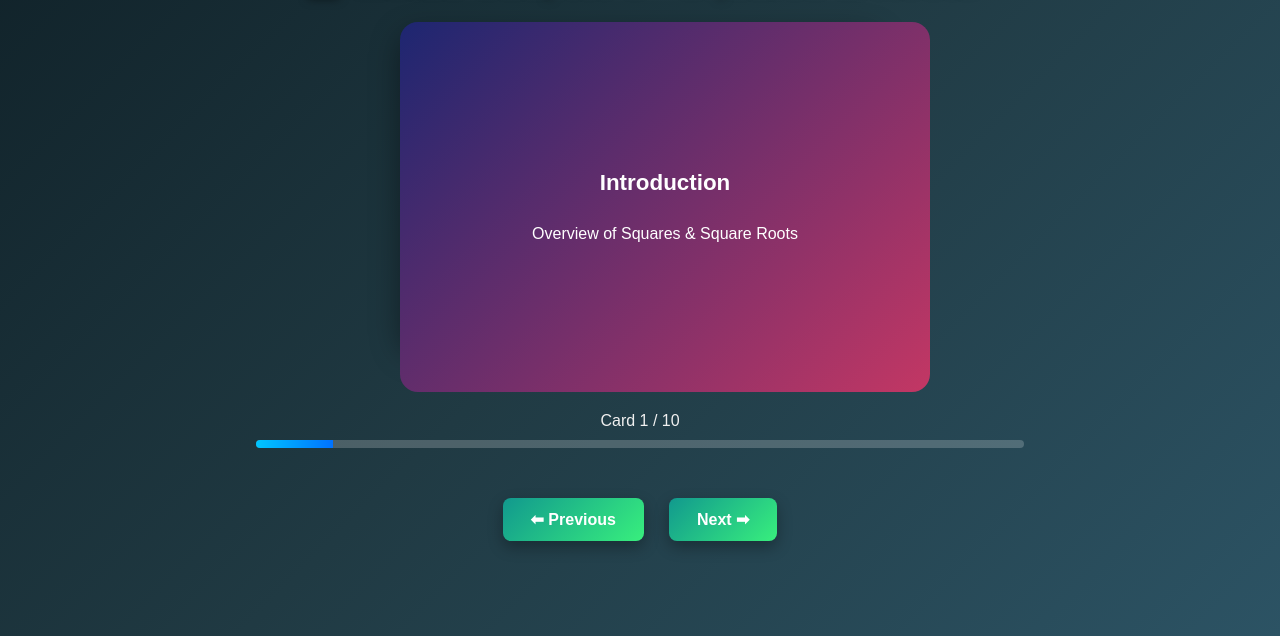
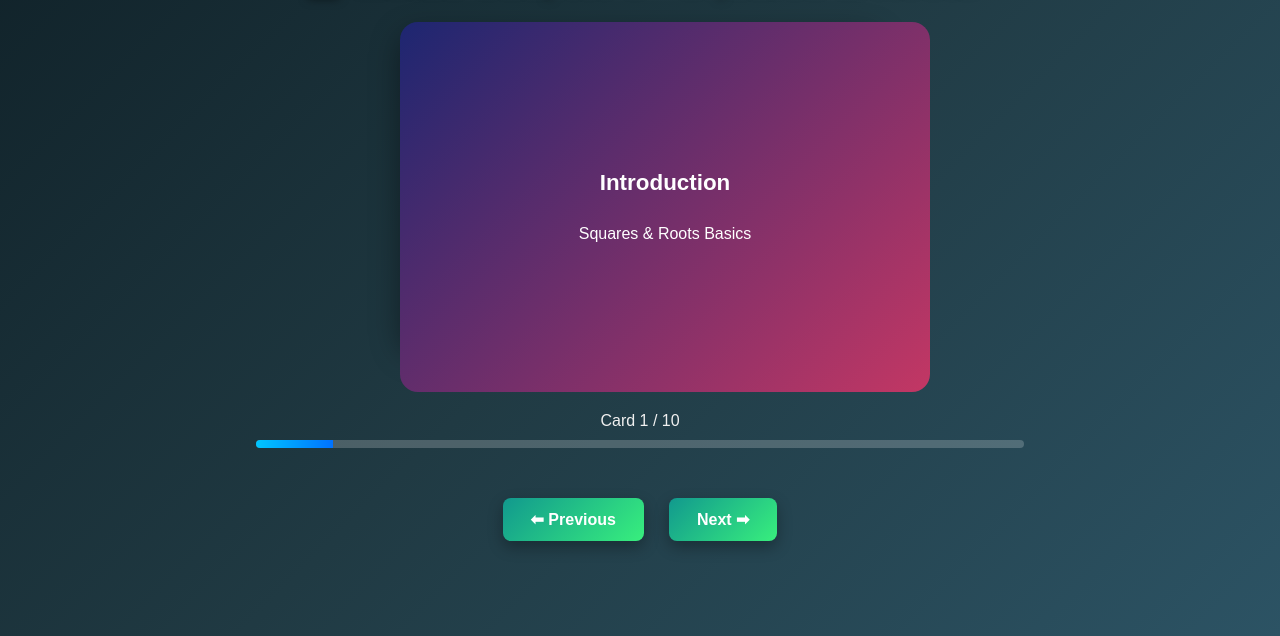
Before and after one commit to Dhruv2012447/Mathsquiz, a plain HTML site: page index.html in a window 1280 px wide. Shown: the part 164-800 px from the top of the page. Drawn offline with Linux system fonts and the light colour scheme.

Commit message:
Update index.html
99

```diff
--- a/index.html
+++ b/index.html
@@ -165,55 +165,55 @@ button:active {
   </div>
 
   <script>
-  const cards = [
+const cards = [
   {
-    front: "<h2>Introduction</h2><p>Overview of Squares & Square Roots</p>",
-    back: "<h2>Details</h2><p>A square of a number means multiplying it by itself. Example: 7² = 49. The square root is the reverse process, i.e. a number which, when multiplied by itself, gives the original number. Example: √64 = 8. <br><br>This chapter covers: properties of square numbers, methods of finding square roots (subtraction, factorization, division, estimation), and applications in geometry, algebra & real life.</p>"
+    front: "<h2>Introduction</h2><p>Squares & Roots Basics</p>",
+    back: "<h2>Details</h2><p>Square = number × itself. Example: 7²=49. <br>Root = reverse. Example: √64=8. <br><br>Covers: properties, methods, and uses in maths & real life.</p>"
   },
 
   {
-    front: "<h2>What is a Square?</h2><p>Definition & Basics</p>",
-    back: "<h2>Examples</h2><p>If a number is multiplied by itself → square number. <br><br>✔ 4² = 4 × 4 = 16 <br>✔ 9² = 9 × 9 = 81 <br><br>Squares are always non-negative. <br><br><b>Note:</b> Negative × Negative = Positive. So (-5)² = 25.</p>"
+    front: "<h2>What is a Square?</h2><p>Definition</p>",
+    back: "<h2>Examples</h2><p>✔ 4² = 16 <br>✔ 9² = 81 <br><br>Squares are always positive. <br>Example: (-5)² = 25.</p>"
   },
 
   {
-    front: "<h2>Properties of Squares</h2><p>Important Rules</p>",
-    back: "<h2>Details</h2><p>✔ Square of an even number is always even.<br>✔ Square of an odd number is always odd.<br>✔ Numbers ending with 2, 3, 7, or 8 can never be perfect squares.<br>✔ Perfect squares only end with 0, 1, 4, 5, 6, 9.<br>✔ There are exactly n perfect squares less than n².<br><br>Example: 25 ✔ is a perfect square, but 27 ✘ is not.</p>"
+    front: "<h2>Properties</h2><p>Key Rules</p>",
+    back: "<h2>Details</h2><p>✔ Even² = Even, Odd² = Odd.<br>✔ Ends with 2,3,7,8 → not perfect squares.<br>✔ Perfect squares end in 0,1,4,5,6,9.</p>"
   },
 
   {
-    front: "<h2>Patterns of Squares</h2><p>Interesting Observations</p>",
-    back: "<h2>Examples</h2><p>✔ Sum of first n odd numbers = n².<br>Example: 1 + 3 + 5 + 7 + 9 = 25 = 5².<br><br>✔ Difference between consecutive squares is always odd.<br>Example: 7² - 6² = 49 - 36 = 13.<br><br>✔ Formula for sum of squares: 1² + 2² + … + n² = n(n+1)(2n+1)/6.</p>"
+    front: "<h2>Patterns</h2><p>Observations</p>",
+    back: "<h2>Examples</h2><p>✔ 1+3+5+…+n = n².<br>✔ Difference of consecutive squares = odd.<br>✔ Sum of squares: n(n+1)(2n+1)/6.</p>"
   },
 
   {
-    front: "<h2>Special Numbers</h2><p>Shortcuts & Tricks</p>",
-    back: "<h2>Examples</h2><p>✔ Numbers ending in 5 → squares always end in 25.<br>Example: 35² = 1225.<br><br>✔ Digital root of a perfect square is always 1, 4, 7, or 9.<br><br>✔ Square of a 2-digit number ending in 1 can be found quickly using algebraic identity: (10a+1)² = 100a² + 20a + 1.</p>"
+    front: "<h2>Special Numbers</h2><p>Tricks</p>",
+    back: "<h2>Examples</h2><p>✔ Numbers ending in 5 → square ends in 25.<br>✔ Digital root of a square = 1,4,7,9.<br>✔ (10a+1)² = 100a²+20a+1.</p>"
   },
 
   {
-    front: "<h2>Pythagorean Triplets</h2><p>a² + b² = c²</p>",
-    back: "<h2>Examples</h2><p>If a² + b² = c² → (a, b, c) is a Pythagorean triplet.<br><br>✔ (3, 4, 5): 3² + 4² = 5².<br>✔ (5, 12, 13).<br><br><b>General Formula:</b> (2m, m²-1, m²+1).<br>For m = 2 → (4, 3, 5).<br>For m = 3 → (6, 8, 10).</p>"
+    front: "<h2>Pythagorean Triplets</h2><p>a²+b²=c²</p>",
+    back: "<h2>Examples</h2><p>✔ (3,4,5), (5,12,13).<br>✔ Formula: (2m, m²-1, m²+1).</p>"
   },
 
   {
-    front: "<h2>Square Root</h2><p>Inverse Operation</p>",
-    back: "<h2>Explanation</h2><p>The square root of a number is a value which, when multiplied by itself, gives the original number.<br><br>Example: √25 = 5.<br><br>Each positive number has two roots: +m and -m. But in Class 9, we usually consider only the positive root.<br><br>Note: √0 = 0 and √1 = 1.</p>"
+    front: "<h2>Square Root</h2><p>Inverse</p>",
+    back: "<h2>Explanation</h2><p>√n → number × itself = n.<br>Example: √25=5.<br>Every +n has 2 roots (+ and -). Usually positive is used.</p>"
   },
 
   {
-    front: "<h2>Methods to Find Roots</h2><p>Different Techniques</p>",
-    back: "<h2>Methods</h2><p>✔ Repeated Subtraction Method → subtract odd numbers until 0.<br>✔ Prime Factorization Method → make pairs of prime factors.<br>✔ Division Method (Long Division) → used for large numbers.<br>✔ Estimation Method → for decimals and approximations.<br><br>Example: √144 by prime factors = 12.</p>"
+    front: "<h2>Finding Roots</h2><p>Techniques</p>",
+    back: "<h2>Methods</h2><p>✔ Subtraction<br>✔ Factorization<br>✔ Long Division<br>✔ Estimation<br>Example: √144=12.</p>"
   },
 
   {
-    front: "<h2>Applications</h2><p>Real-Life Uses</p>",
-    back: "<h2>Examples</h2><p>✔ Geometry: Area of a square = side², Diagonal = √2 × side.<br>✔ Algebra: Identities like (a+b)² and (a-b)².<br>✔ Real Life: Construction, physics (distance formula), engineering, architecture.<br><br>Example: To find diagonal of a square tile of side 10 cm → 10√2 cm.</p>"
+    front: "<h2>Applications</h2><p>Uses</p>",
+    back: "<h2>Examples</h2><p>✔ Geometry: Area & diagonal.<br>✔ Algebra: Identities.<br>✔ Real Life: Construction, physics, design.</p>"
   },
 
   {
     front: "<h2>Summary</h2><p>Quick Recap</p>",
-    back: "<h2>Key Points</h2><p>✔ Square = n × n.<br>✔ Square root = reverse of squaring.<br>✔ Properties: Even/odd rules, ending digits.<br>✔ Patterns & identities useful for quick calculation.<br>✔ Methods: subtraction, factorization, division, estimation.<br>✔ Applications in geometry, algebra, and real life.</p>"
+    back: "<h2>Key Points</h2><p>✔ Square = n×n.<br>✔ Root = reverse.<br>✔ Rules: even/odd, last digit check.<br>✔ Patterns & formulas help.<br>✔ Methods: subtraction, factorization, division, estimation.<br>✔ Many real-life applications.</p>"
   }
 ];
 
```
